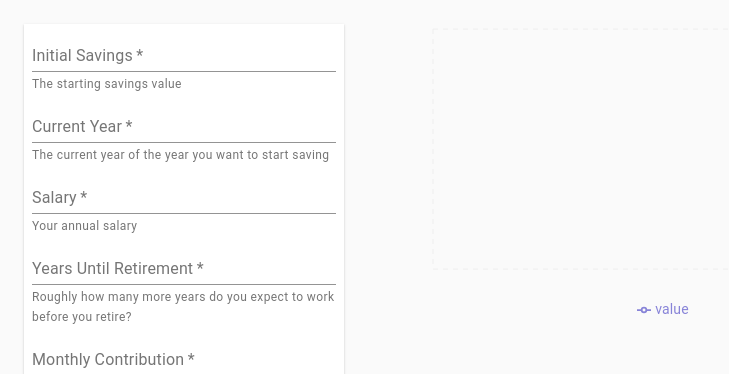
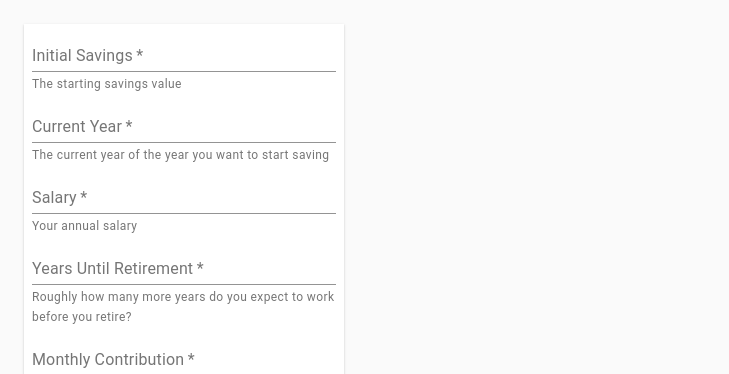
Before and after one commit to wdmcculloch/retirement-calculator, a React app: page / in a window 1280 px wide. Shown: the top 374 px of the page, without its empty margins (0-729 px from the left). Built offline with nearby package versions, Linux system fonts and the light colour scheme; the HTML template or start-up script is replaced by a standard one.

Commit message:
change so chart displays on submit

```diff
--- a/client/src/components/App.jsx
+++ b/client/src/components/App.jsx
@@ -14,6 +14,7 @@ const App = (props) => {
   const [variance, setVariance] = useState(2);
   const [currentYear, setcurrentYear] = useState(2021);
   const [data, setData] = useState({});
+  const [displayChart, setDisplayChart] = useState(false);
 
   const handleChange = (e) => {
     e.preventDefault();
@@ -56,6 +57,7 @@ const App = (props) => {
       }
     }
     setData(data);
+    setDisplayChart(true);
   }
   return (
 
@@ -64,7 +66,7 @@ const App = (props) => {
 
       <Box display='flex'>
         <Form submit={handleSubmit} change={handleChange}/>
-        <Chart data={data} />
+        {displayChart ? <Chart data={data}/> : undefined}
       </Box>
 
     </Container>
--- a/client/src/components/Chart.jsx
+++ b/client/src/components/Chart.jsx
@@ -5,7 +5,6 @@ import SpacingDesign from './context/design.jsx';
 
 const Chart = (props) => {
   let data = props.data;
-  console.log(data);
   return (
     <Box style={{
       ...SpacingDesign.marginx(3),
@@ -20,7 +19,6 @@ const Chart = (props) => {
       <Tooltip/>
       <Legend />
       <Line type="monotone" dataKey="value" stroke="#8884d8" />
-      {/* <Line type="monotone" dataKey="pv" stroke="#82ca9d" /> */}
     </LineChart>
     </Box>
   )
```
